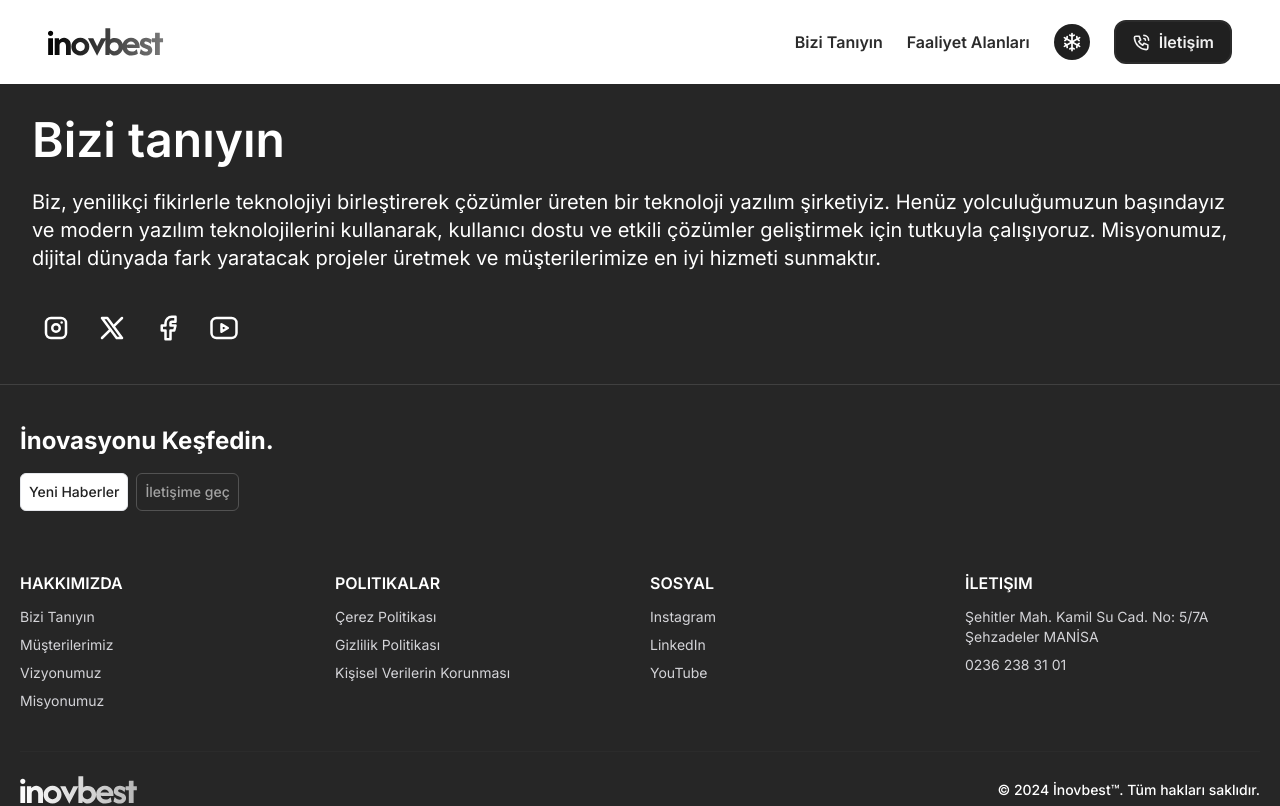
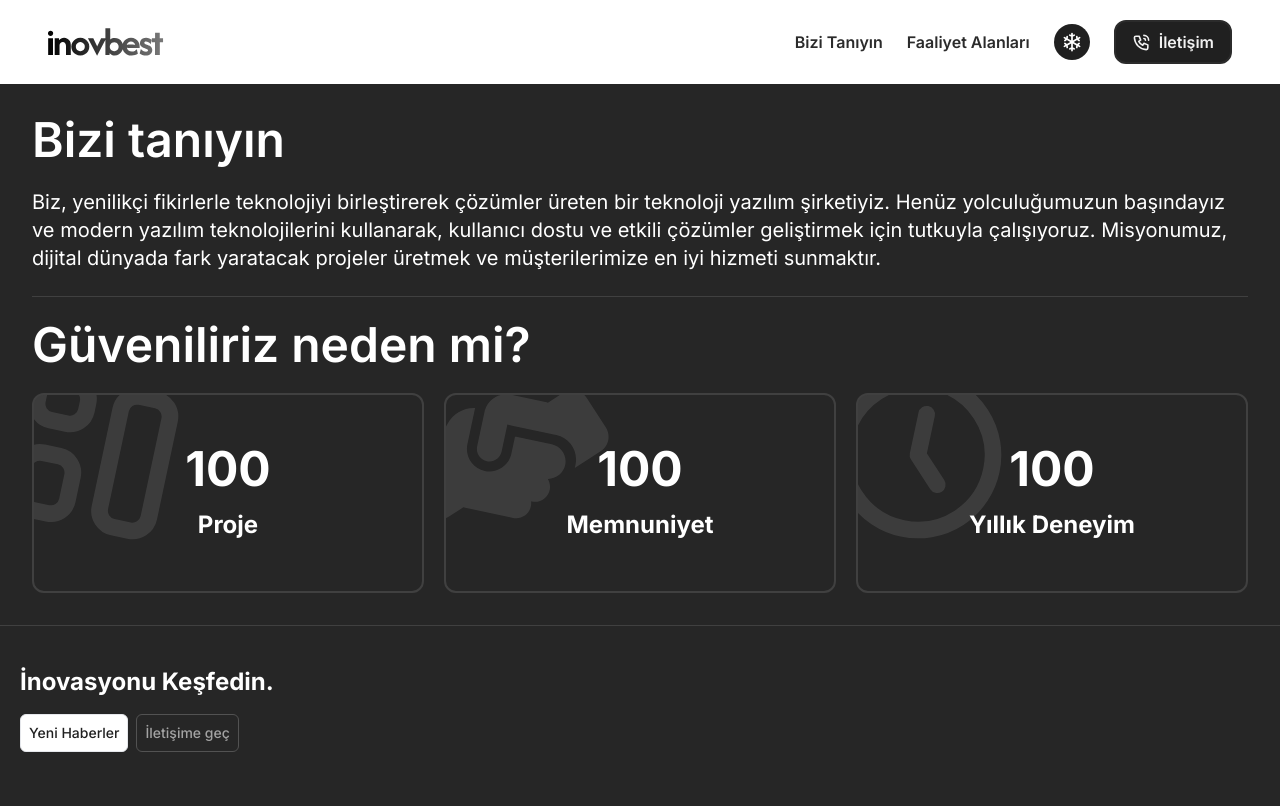
Before and after one commit to ozmberkan/Inovbest, a React (Vite) app: page /we in a window 1280 px wide. Shown: the top 806 px of the page. Built offline with nearby package versions, Linux system fonts and the light colour scheme.

Commit message:
We page changed

```diff
--- a/src/pages/We/We.jsx
+++ b/src/pages/We/We.jsx
@@ -1,13 +1,25 @@
-import React from "react";
+import React, { useEffect } from "react";
 import {
   TbBrandFacebook,
   TbBrandInstagram,
   TbBrandX,
   TbBrandYoutube,
+  TbClock,
+  TbLayout,
 } from "react-icons/tb";
+import { FaHandshakeAngle } from "react-icons/fa6";
 import { Link } from "react-router-dom";
+import { useMotionValue, motion, animate, useTransform } from "framer-motion";
 
 const We = () => {
+  const count = useMotionValue(0);
+  const rounded = useTransform(count, Math.round);
+
+  useEffect(() => {
+    const controls = animate(count, 100, { duration: 3 });
+    return () => controls.stop();
+  }, []);
+
   return (
     <div className="flex-grow container mx-auto p-8 flex-col flex gap-6">
       <h1 className="text-white text-5xl font-semibold">Bizi tanıyın</h1>
@@ -18,7 +30,38 @@ const We = () => {
         geliştirmek için tutkuyla çalışıyoruz. Misyonumuz, dijital dünyada fark
         yaratacak projeler üretmek ve müşterilerimize en iyi hizmeti sunmaktır.
       </p>
-      <div className="flex items-center justify-start gap-x-2 mt-2">
+
+      <hr className="w-full h-px border-neutral-700" />
+
+      <h1 className="text-white text-5xl font-semibold">
+        Güveniliriz neden mi?
+      </h1>
+      <div className="w-full grid grid-cols-3  h-[200px] gap-5  ">
+        <span className="text-white gap-4  text-2xl font-bold overflow-hidden relative border-2 rounded-xl border-neutral-700 flex-col w-full h-full flex justify-center items-center">
+          <motion.span className="text-5xl">{rounded}</motion.span> Proje
+          <TbLayout
+            className="absolute -top-10 -left-10 rotate-12 opacity-10"
+            size={200}
+          />
+        </span>
+        <span className="text-white gap-4  text-2xl font-bold overflow-hidden relative border-2 rounded-xl border-neutral-700 flex-col w-full h-full flex justify-center items-center">
+          <motion.span className="text-5xl">{rounded}</motion.span> Memnuniyet
+          <FaHandshakeAngle
+            className="absolute -top-10 -left-10 rotate-12 opacity-10"
+            size={200}
+          />
+        </span>
+        <span className="text-white gap-4  text-2xl font-bold overflow-hidden relative border-2 rounded-xl border-neutral-700 flex-col w-full h-full flex justify-center items-center">
+          <motion.span className="text-5xl">{rounded}</motion.span> Yıllık
+          Deneyim
+          <TbClock
+            className="absolute -top-10 -left-10 rotate-12 opacity-10"
+            size={200}
+          />
+        </span>
+      </div>
+
+      {/* <div className="flex items-center justify-start gap-x-2 mt-2">
         <Link className="hover:bg-white/10 p-2 rounded-md transition-all duration-300 border border-transparent hover:border-neutral-700 hover:scale-105   ">
           <TbBrandInstagram size={30} className="text-white   " />
         </Link>
@@ -31,7 +74,7 @@ const We = () => {
         <Link className="hover:bg-white/10 p-2 rounded-md transition-all duration-300 border border-transparent  hover:border-neutral-700 hover:scale-105  ">
           <TbBrandYoutube size={30} className="text-white   " />
         </Link>
-      </div>
+      </div> */}
     </div>
   );
 };
```
